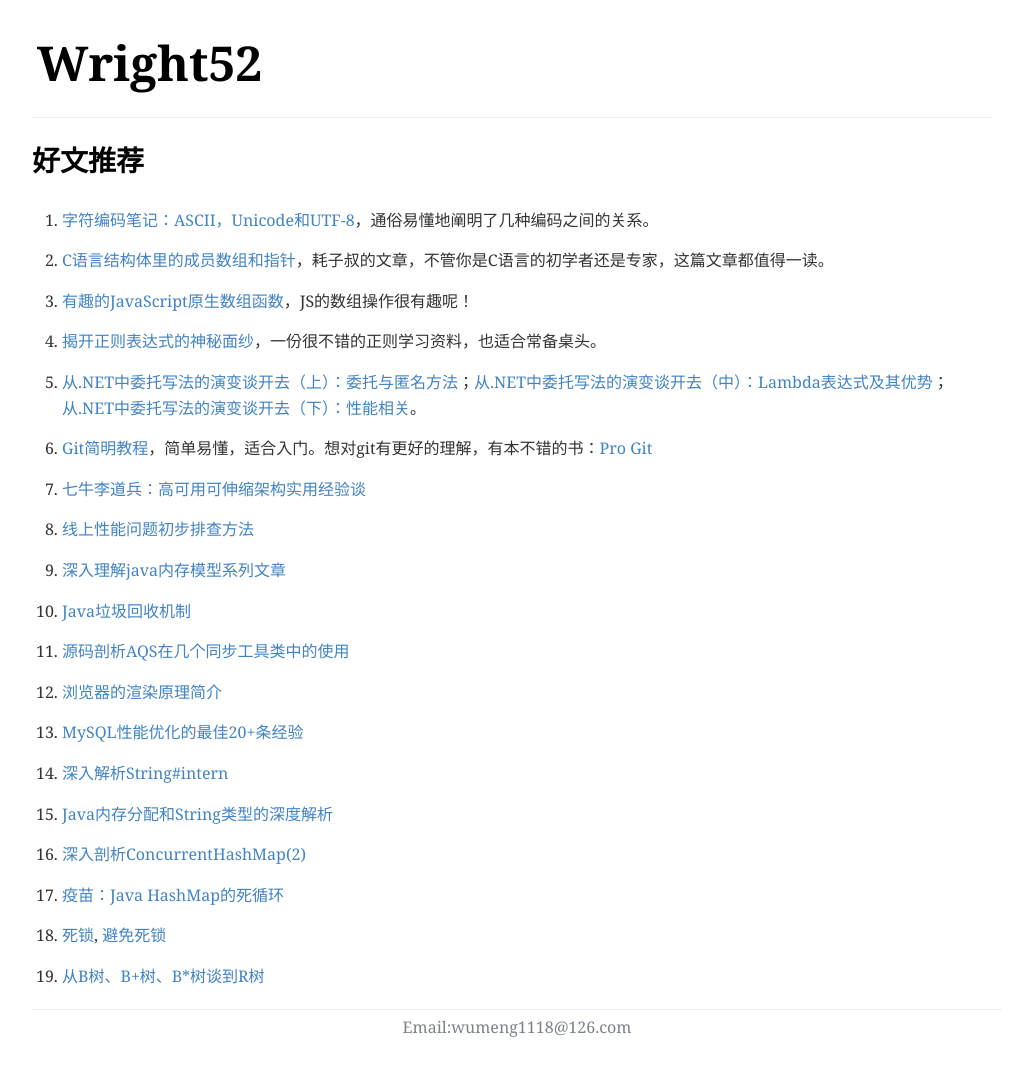
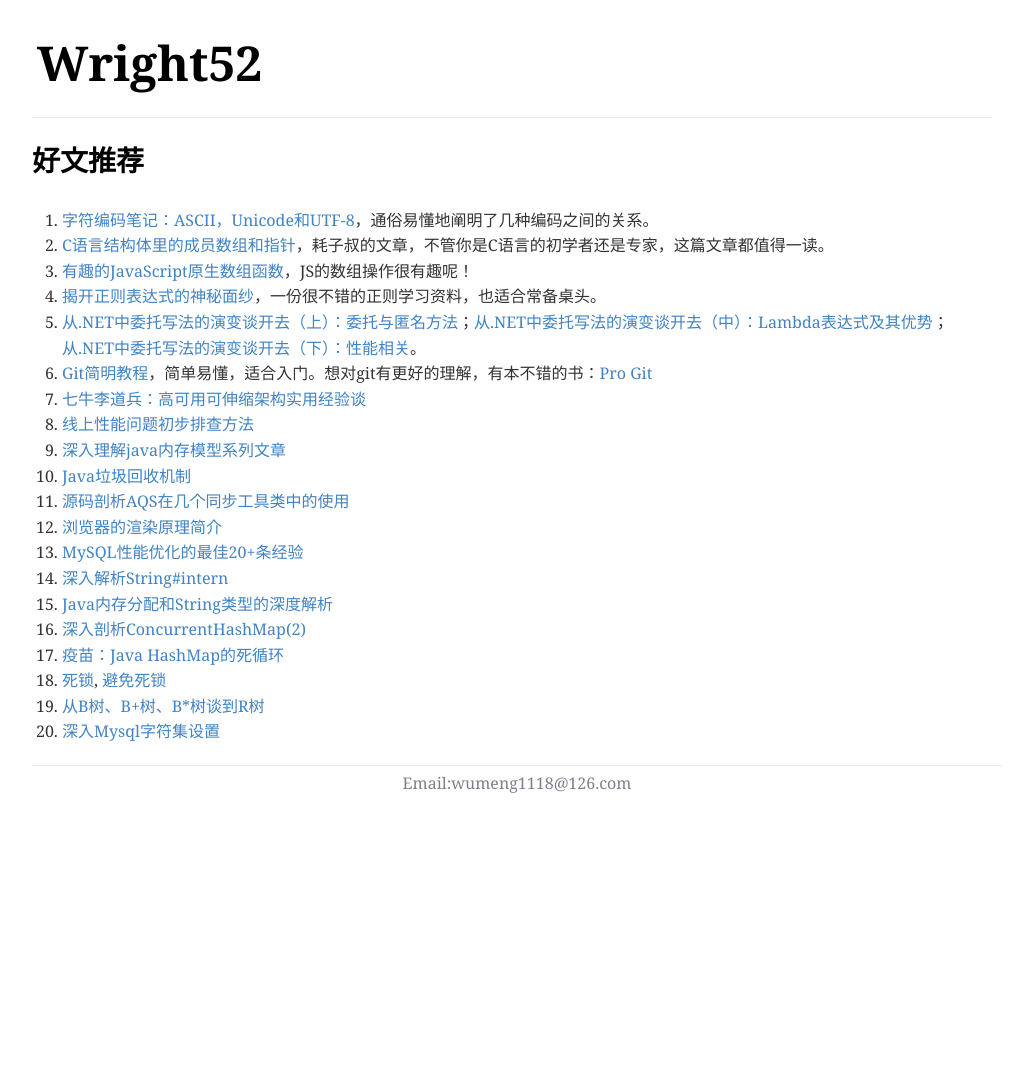
Before and after one commit to Qing-Shuang/Bird, a Jekyll site: the page built from _posts/Other/2014-09-22-recommendation.md, in a window 1280 px wide. Shown: the whole page, without its empty margins (128-1161 px from the left). Built offline with Jekyll 4.4.1, drawn with Linux system fonts in a browser that asks for light colours; Markdown is read by kramdown in place of the engine named in the settings; after the commit the page ends 900 px from its top, so only the background shows below that.

Commit message:
修改了好文推荐排版

```diff
--- a/_posts/Other/2014-09-22-recommendation.md
+++ b/_posts/Other/2014-09-22-recommendation.md
@@ -6,39 +6,22 @@ title: 好文推荐
 # 好文推荐 #
 
 1. [字符编码笔记：ASCII，Unicode和UTF-8](http://www.ruanyifeng.com/blog/2007/10/ascii_unicode_and_utf-8.html)，通俗易懂地阐明了几种编码之间的关系。
-
 2. [C语言结构体里的成员数组和指针](http://coolshell.cn/articles/11377.html)，耗子叔的文章，不管你是C语言的初学者还是专家，这篇文章都值得一读。
-
 3. [有趣的JavaScript原生数组函数](http://www.ituring.com.cn/article/67320)，JS的数组操作很有趣呢！
-
 4. [揭开正则表达式的神秘面纱](http://www.regexlab.com/zh/regref.htm)，一份很不错的正则学习资料，也适合常备桌头。
-
 5. [从.NET中委托写法的演变谈开去（上）：委托与匿名方法](http://blog.zhaojie.me/2009/08/from-delegate-to-others.html)；[从.NET中委托写法的演变谈开去（中）：Lambda表达式及其优势](http://blog.zhaojie.me/2009/08/from-delegate-to-others-2.html)；[从.NET中委托写法的演变谈开去（下）：性能相关](http://blog.zhaojie.me/2009/08/from-delegate-to-others-3.html)。
-
 6. [Git简明教程](http://rogerdudler.github.io/git-guide/index.zh.html)，简单易懂，适合入门。想对git有更好的理解，有本不错的书：[Pro Git](http://iissnan.com/progit/)
-
 7. [七牛李道兵：高可用可伸缩架构实用经验谈](http://segmentfault.com/a/1190000002627554?utm_source=Weibo&utm_medium=shareLink&utm_campaign=socialShare)
-
 8. [线上性能问题初步排查方法](http://ifeve.com/find-bug-online/)
-
 9. [深入理解java内存模型系列文章](http://ifeve.com/java-memory-model-0/)
-
 10. [Java垃圾回收机制](http://www.jianshu.com/p/778dd3848196)
-
 11. [源码剖析AQS在几个同步工具类中的使用](http://ifeve.com/abstractqueuedsynchronizer-use/)
-
 12. [浏览器的渲染原理简介](http://coolshell.cn/articles/9666.html)
-
 13. [MySQL性能优化的最佳20+条经验](http://coolshell.cn/articles/1846.html)
-
 14. [深入解析String#intern](http://tech.meituan.com/in_depth_understanding_string_intern.html)
-
 15. [Java内存分配和String类型的深度解析](http://www.codeceo.com/article/java-memory-string.html)
-
 16. [深入剖析ConcurrentHashMap(2)](http://ifeve.com/java-concurrent-hashmap-2/)
-
 17. [疫苗：Java HashMap的死循环](http://coolshell.cn/articles/9606.html)
-
 18. [死锁](http://ifeve.com/deadlock/), [避免死锁](http://ifeve.com/deadlock-prevention/)
-
 19. [从B树、B+树、B*树谈到R树](http://blog.csdn.net/v_JULY_v/article/details/6530142)
+20. [深入Mysql字符集设置](http://www.laruence.com/2008/01/05/12.html)
```
